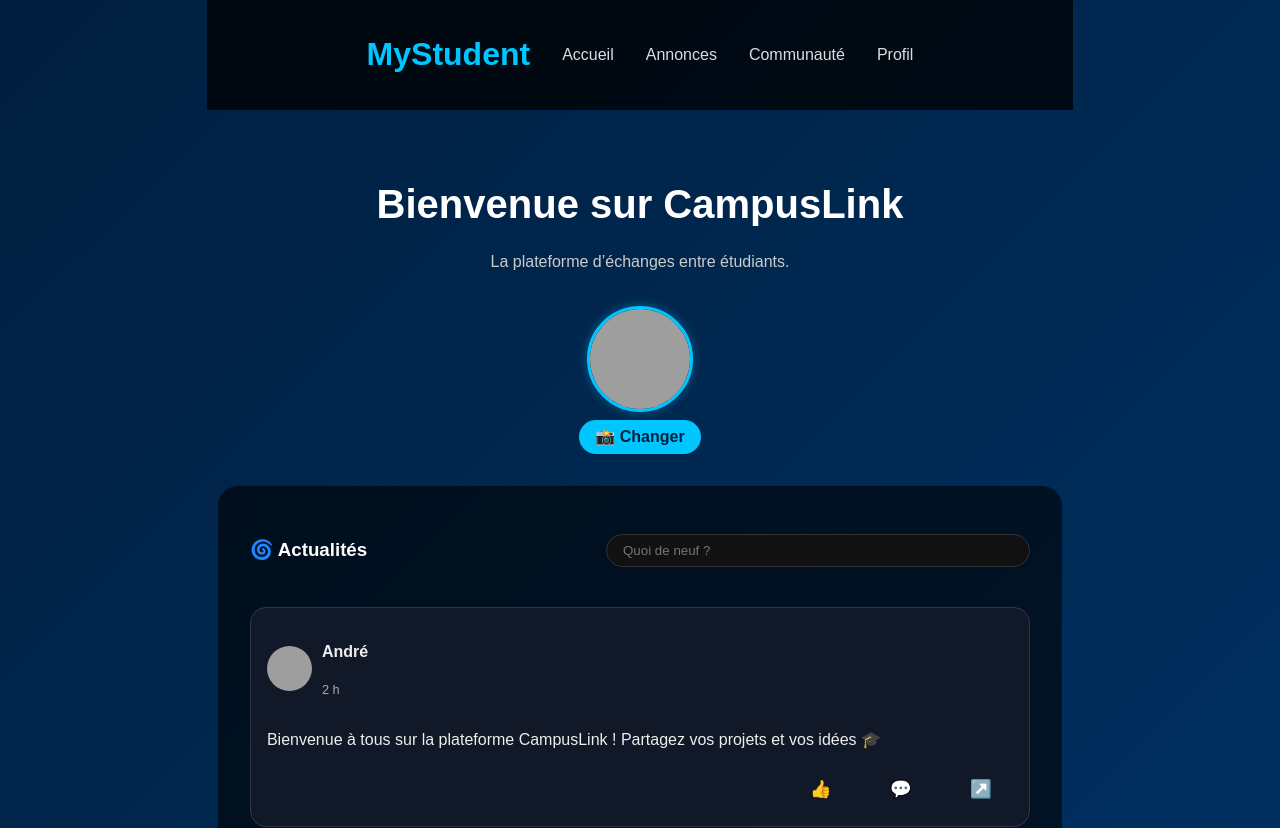
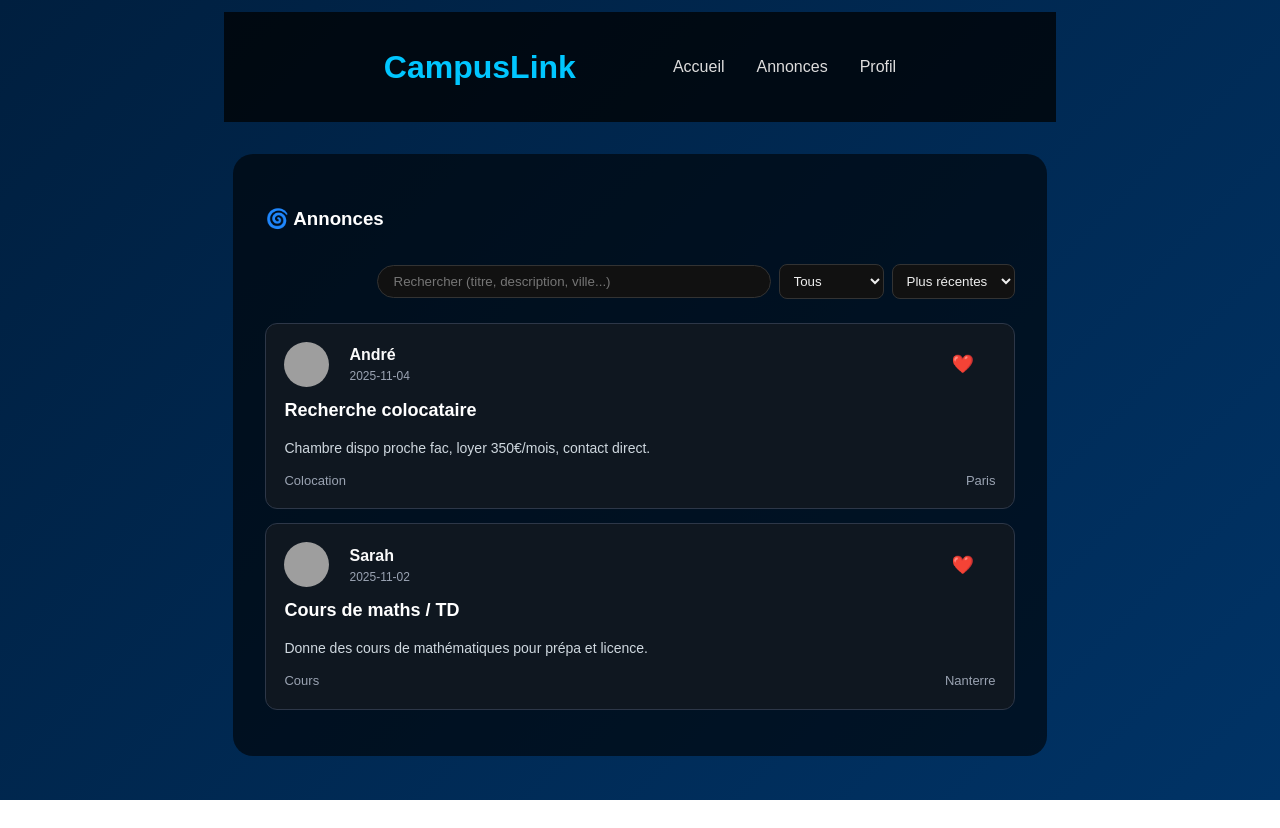
Before and after one commit to ikoto92/EtuConnect, a React (Vite) app: page /annonces in a window 1280 px wide. Shown: the top 828 px of the page. After the commit the page ends 800 px from the top, so only its background shows below. Built offline with nearby package versions, Linux system fonts and the light colour scheme; grey boxes are pictures that could not be loaded.

Commit message:
Ajout des modifications pour la fonctionnalité annonce

```diff
--- a/package.json
+++ b/package.json
@@ -11,7 +11,8 @@
   },
   "dependencies": {
     "react": "^19.1.1",
-    "react-dom": "^19.1.1"
+    "react-dom": "^19.1.1",
+    "react-router-dom": "^7.9.5"
   },
   "devDependencies": {
     "@eslint/js": "^9.36.0",
--- a/src/App.jsx
+++ b/src/App.jsx
@@ -1,8 +1,17 @@
 import React from "react";
+import { BrowserRouter, Routes, Route } from "react-router-dom";
 import HomePage from "./pages/HomePage";
+import Annonces from "./pages/Annonces";
 
 function App() {
-  return <HomePage />;
+  return (
+    <BrowserRouter>
+      <Routes>
+        <Route path="/" element={<HomePage />} />
+        <Route path="/annonces" element={<Annonces />} />
+      </Routes>
+    </BrowserRouter>
+  );
 }
 
 export default App;
--- a/src/components/AnnonceCard.jsx
+++ b/src/components/AnnonceCard.jsx
@@ -0,0 +1,35 @@
+import React from "react";
+import "../styles/HomePage.css"; // ou ../styles/Annonces.css si tu veux séparer
+
+const AnnonceCard = ({ annonce, isFavorite, onToggleFavorite }) => {
+  const { id, title, description, category, city, date, authorPhoto, authorName } = annonce;
+
+  return (
+    <article className="annonce-card">
+      <header className="annonce-header">
+        <img src={authorPhoto || "https://i.pravatar.cc/50"} alt={authorName} className="avatar" />
+        <div className="annonce-meta">
+          <div className="annonce-author">{authorName || "Anonyme"}</div>
+          <div className="annonce-time">{date}</div>
+        </div>
+        <button
+          className={`fav-btn ${isFavorite ? "fav-active" : ""}`}
+          onClick={() => onToggleFavorite(id)}
+          aria-label={isFavorite ? "Retirer des favoris" : "Ajouter aux favoris"}
+        >
+          ❤️
+        </button>
+      </header>
+
+      <h4 className="annonce-title">{title}</h4>
+      <p className="annonce-desc">{description}</p>
+
+      <footer className="annonce-footer">
+        <span className="annonce-cat">{category}</span>
+        <span className="annonce-city">{city}</span>
+      </footer>
+    </article>
+  );
+};
+
+export default AnnonceCard;
--- /dev/null
+++ b/src/pages/Annonces.jsx
@@ -0,0 +1,159 @@
+import React, { useEffect, useMemo, useState } from "react";
+import AnnonceCard from "../components/AnnonceCard";
+import "../styles/HomePage.css"; // réutilise ton CSS existant
+
+const LOCAL_KEY = "campuslink_annonces";
+const FAVORITES_KEY = "campuslink_favs";
+
+const Annonces = () => {
+  const [annonces, setAnnonces] = useState([]);
+  const [q, setQ] = useState("");
+  const [category, setCategory] = useState("Tous");
+  const [sort, setSort] = useState("recent"); // recent | title
+  const [favorites, setFavorites] = useState(() => {
+    try {
+      return JSON.parse(localStorage.getItem(FAVORITES_KEY)) || [];
+    } catch {
+      return [];
+    }
+  });
+
+  // load annonces from localStorage on mount
+  useEffect(() => {
+    try {
+      const stored = localStorage.getItem(LOCAL_KEY);
+      if (!stored) {
+        // initialize with sample data if empty
+        const sample = [
+          {
+            id: "a1",
+            title: "Recherche colocataire",
+            description: "Chambre dispo proche fac, loyer 350€/mois, contact direct.",
+            category: "Colocation",
+            city: "Paris",
+            date: "2025-11-04",
+            authorName: "André",
+            authorPhoto: "https://i.pravatar.cc/50?u=andre",
+          },
+          {
+            id: "a2",
+            title: "Cours de maths / TD",
+            description: "Donne des cours de mathématiques pour prépa et licence.",
+            category: "Cours",
+            city: "Nanterre",
+            date: "2025-11-02",
+            authorName: "Sarah",
+            authorPhoto: "https://i.pravatar.cc/50?u=sarah",
+          },
+        ];
+        localStorage.setItem(LOCAL_KEY, JSON.stringify(sample));
+        setAnnonces(sample);
+      } else {
+        setAnnonces(JSON.parse(stored));
+      }
+    } catch (e) {
+      console.error("Erreur lecture localStorage annonces:", e);
+      setAnnonces([]);
+      localStorage.setItem(LOCAL_KEY, JSON.stringify([]));
+    }
+  }, []);
+
+  // persist favorites
+  useEffect(() => {
+    try {
+      localStorage.setItem(FAVORITES_KEY, JSON.stringify(favorites));
+    } catch {}
+  }, [favorites]);
+
+  const categories = useMemo(() => {
+    const cats = new Set(annonces.map(a => a.category).filter(Boolean));
+    return ["Tous", ...Array.from(cats)];
+  }, [annonces]);
+
+  const filtered = useMemo(() => {
+    let list = annonces.slice();
+    // search
+    if (q.trim()) {
+      const term = q.toLowerCase();
+      list = list.filter(a =>
+        (a.title + " " + a.description + " " + (a.city || "") + " " + (a.category || ""))
+          .toLowerCase()
+          .includes(term)
+      );
+    }
+
+    // category
+    if (category !== "Tous") {
+      list = list.filter(a => a.category === category);
+    }
+
+    // sort
+    if (sort === "recent") {
+      list.sort((x, y) => new Date(y.date) - new Date(x.date));
+    } else if (sort === "title") {
+      list.sort((x, y) => x.title.localeCompare(y.title));
+    }
+
+    return list;
+  }, [annonces, q, category, sort]);
+
+  const toggleFavorite = (id) => {
+    setFavorites(prev => (prev.includes(id) ? prev.filter(x => x !== id) : [...prev, id]));
+  };
+
+  return (
+    <div className="home-container">
+      <header className="header">
+        <h1 className="logo">CampusLink</h1>
+        <nav className="nav">
+          <a href="/">Accueil</a>
+          <a href="/annonces" className="active">Annonces</a>
+          <a href="/profil">Profil</a>
+        </nav>
+      </header>
+
+      <main className="main">
+        <section className="news" style={{ maxWidth: 1000 }}>
+          <div className="news-header" style={{ flexWrap: "wrap", gap: 12 }}>
+            <h3>🌀 Annonces</h3>
+
+            <div style={{ marginLeft: "auto", display: "flex", gap: 8, alignItems: "center" }}>
+              <input
+                type="text"
+                placeholder="Rechercher (titre, description, ville...)"
+                className="search-input"
+                value={q}
+                onChange={(e) => setQ(e.target.value)}
+                style={{ width: 360 }}
+              />
+
+              <select value={category} onChange={(e) => setCategory(e.target.value)} style={{ padding: "8px 10px", borderRadius: 8, background: "#111", color: "#eee", border: "1px solid #333" }}>
+                {categories.map(cat => <option value={cat} key={cat}>{cat}</option>)}
+              </select>
+
+              <select value={sort} onChange={(e) => setSort(e.target.value)} style={{ padding: "8px 10px", borderRadius: 8, background: "#111", color: "#eee", border: "1px solid #333" }}>
+                <option value="recent">Plus récentes</option>
+                <option value="title">Titre (A-Z)</option>
+              </select>
+            </div>
+          </div>
+
+          {filtered.length === 0 ? (
+            <div style={{ padding: 20, color: "#ccc" }}>Aucune annonce trouvée.</div>
+          ) : (
+            filtered.map(a => (
+              <AnnonceCard
+                key={a.id}
+                annonce={a}
+                isFavorite={favorites.includes(a.id)}
+                onToggleFavorite={toggleFavorite}
+              />
+            ))
+          )}
+        </section>
+      </main>
+    </div>
+  );
+};
+
+export default Annonces;
--- a/src/styles/HomePage.css
+++ b/src/styles/HomePage.css
@@ -167,6 +167,70 @@ body, html {
   background: #66e0ff;
 }
 
+/* --- Annonces specific --- */
+.annonce-card {
+  background: #0f1720;
+  border: 1px solid #2d3748;
+  padding: 18px;
+  border-radius: 12px;
+  margin-bottom: 14px;
+  position: relative;
+}
+
+.annonce-header {
+  display: flex;
+  align-items: center;
+  gap: 12px;
+}
+
+.annonce-meta {
+  margin-left: 8px;
+  flex: 1;
+  text-align: left;
+}
+
+.annonce-author {
+  font-weight: 700;
+  color: #fafafa;
+}
+
+.annonce-time {
+  font-size: 12px;
+  color: #9aa3b2;
+}
+
+.annonce-title {
+  margin: 10px 0 6px;
+  font-size: 18px;
+  color: #fff;
+}
+
+.annonce-desc {
+  color: #cfd8df;
+  font-size: 14px;
+  margin-bottom: 12px;
+}
+
+.annonce-footer {
+  display: flex;
+  justify-content: space-between;
+  gap: 10px;
+  font-size: 13px;
+  color: #9aa3b2;
+}
+
+.fav-btn {
+  background: none;
+  border: none;
+  font-size: 18px;
+  cursor: pointer;
+  color: #8aa4b7;
+}
+
+.fav-btn.fav-active {
+  color: #ff6b81;
+}
+
 /* --- Footer --- */
 .footer {
   text-align: center;
```
Also changed, not shown: 1 other file (tests, documents, lock files or other folders).
